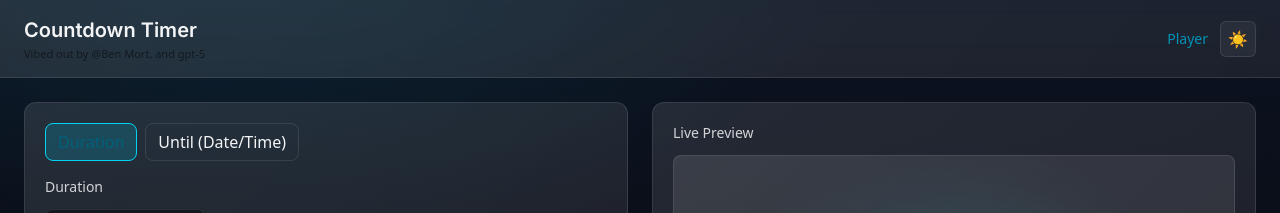
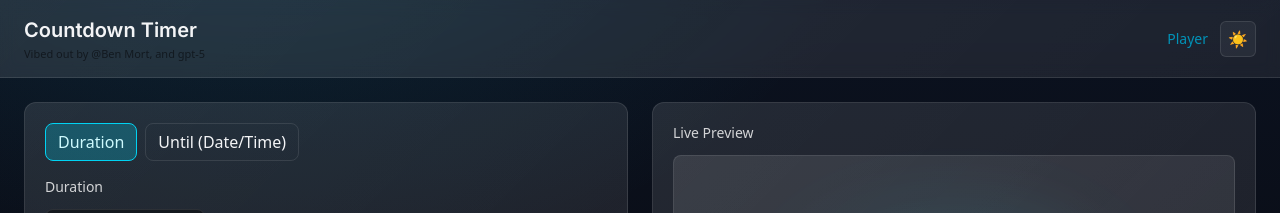
Before and after one commit to bmort/countdown-timer-gpt-5-test, a React (Vite) app in the folder web/: page / in a window 1280 px wide. Shown: the top 213 px of the page. Built offline with nearby package versions, Linux system fonts and the light colour scheme.

Commit message:
UI: improve selected mode button contrast in dark theme (stronger bg, readable text, focus ring)

```diff
--- a/web/src/pages/HomeEditor.tsx
+++ b/web/src/pages/HomeEditor.tsx
@@ -76,9 +76,11 @@ export function HomeEditor() {
                 key={opt.value}
                 onClick={() => updateConfig({ mode: opt.value })}
                 className={
-                  'px-3 py-1.5 rounded-lg border ' +
+                  'px-3 py-1.5 rounded-lg border outline-none focus-visible:ring-2 focus-visible:ring-cyan-400/50 ' +
                   (config.mode === opt.value
-                    ? 'bg-cyan-500/20 border-cyan-400 text-cyan-800 dark:text-cyan-200'
+                    ? (config.theme === 'light'
+                        ? 'bg-cyan-500/15 border-cyan-600 text-cyan-900'
+                        : 'bg-cyan-400/25 border-cyan-400 text-cyan-100')
                     : 'ui-border hover:bg-white/5')
                 }
               >
```
